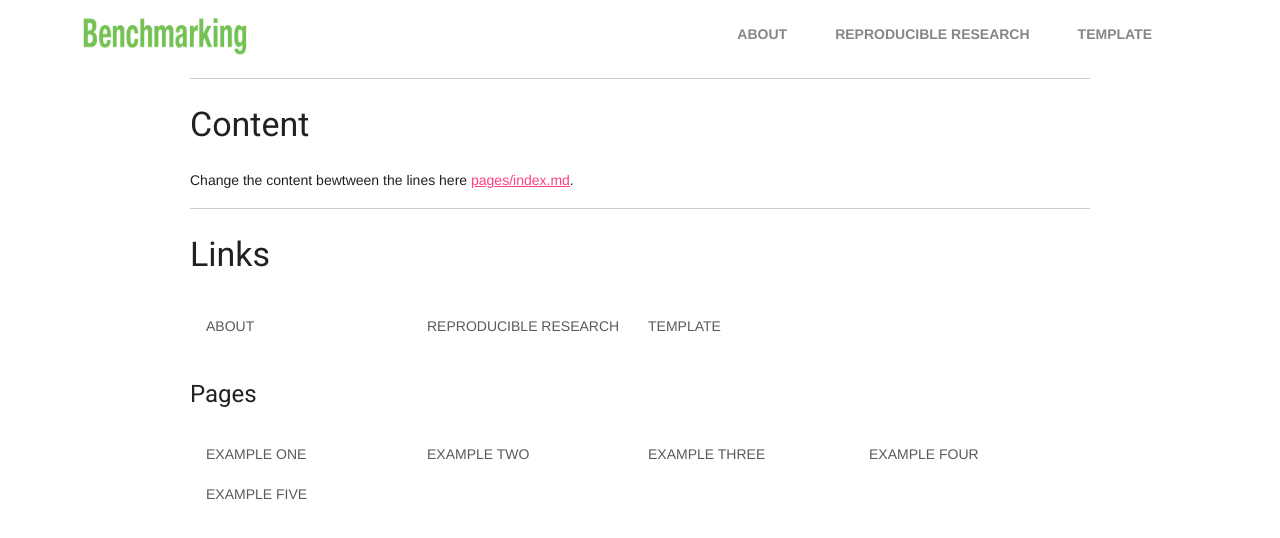
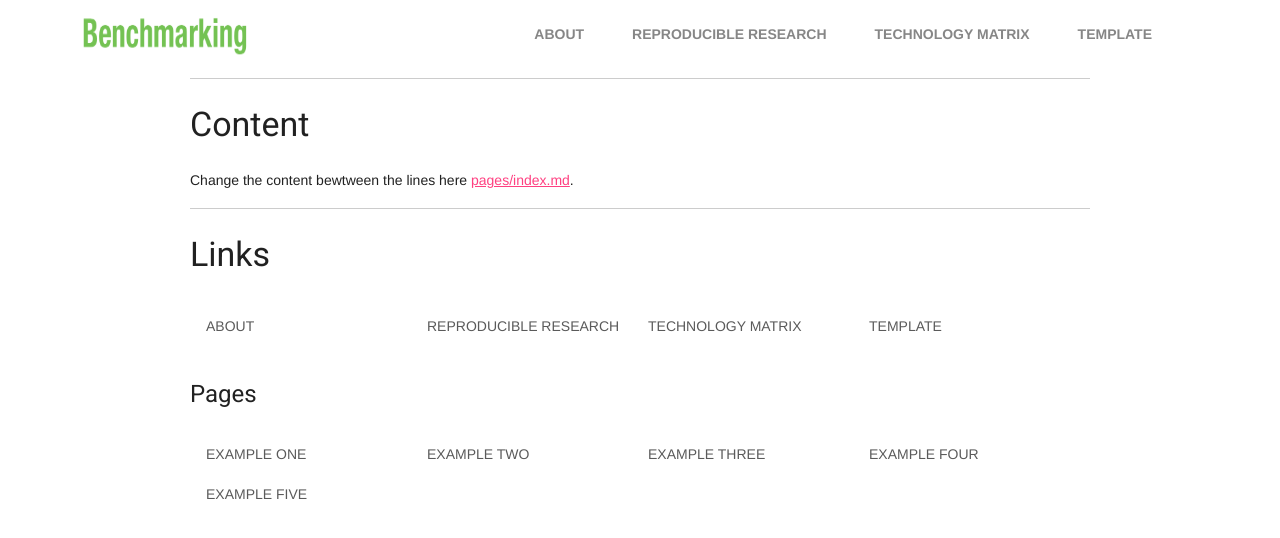
Before and after one commit to NREL/wp3-docs, a Jekyll site: the page built from docs/pages/index.md, in a window 1280 px wide. Shown: the top 538 px of the page. Built offline with Jekyll 4.4.1, drawn with Linux system fonts in a browser that asks for light colours.

Commit message:
moving tech matrix

```diff
--- a/technology_matrix.md
+++ b/docs/pages/technology_matrix.md
@@ -1,3 +1,11 @@
+---
+layout: page
+title: Technology matrix
+permalink: technology
+group: navigation
+---
+
+
 ## Software
 
 | Software    | Package      | Version     | Notes     |
```
